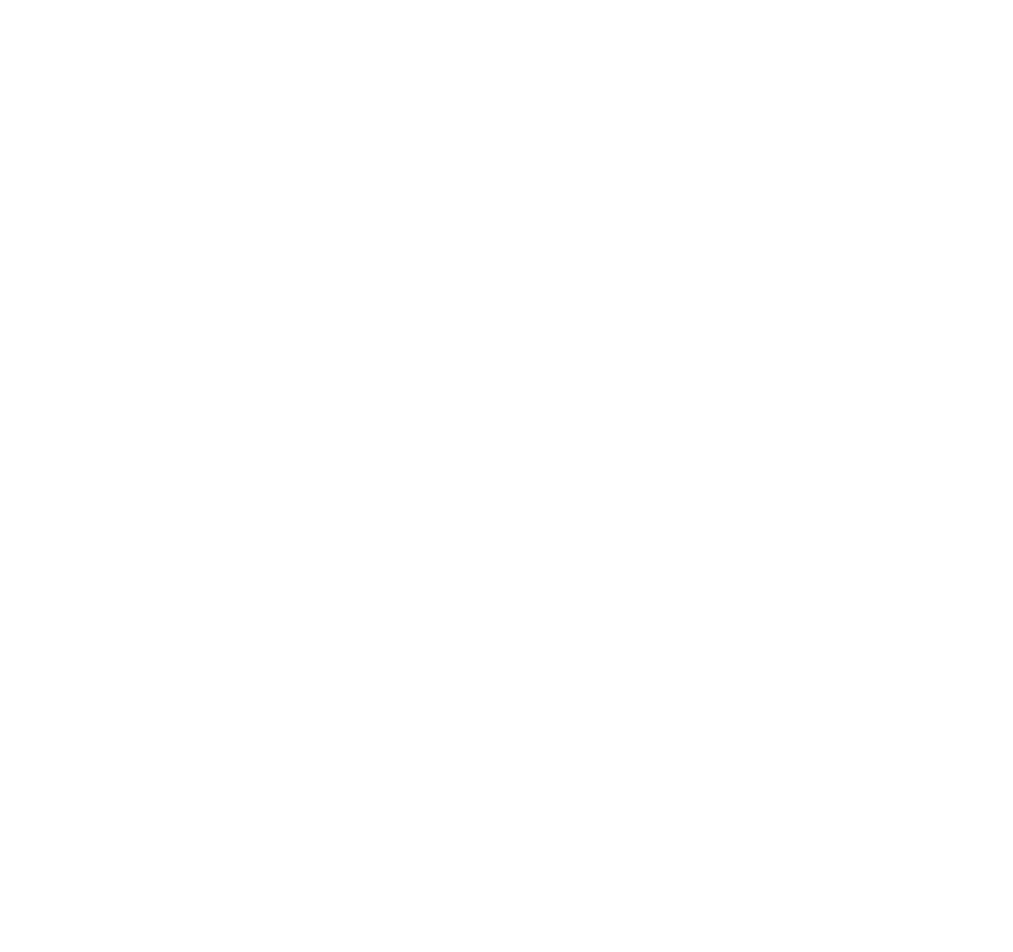
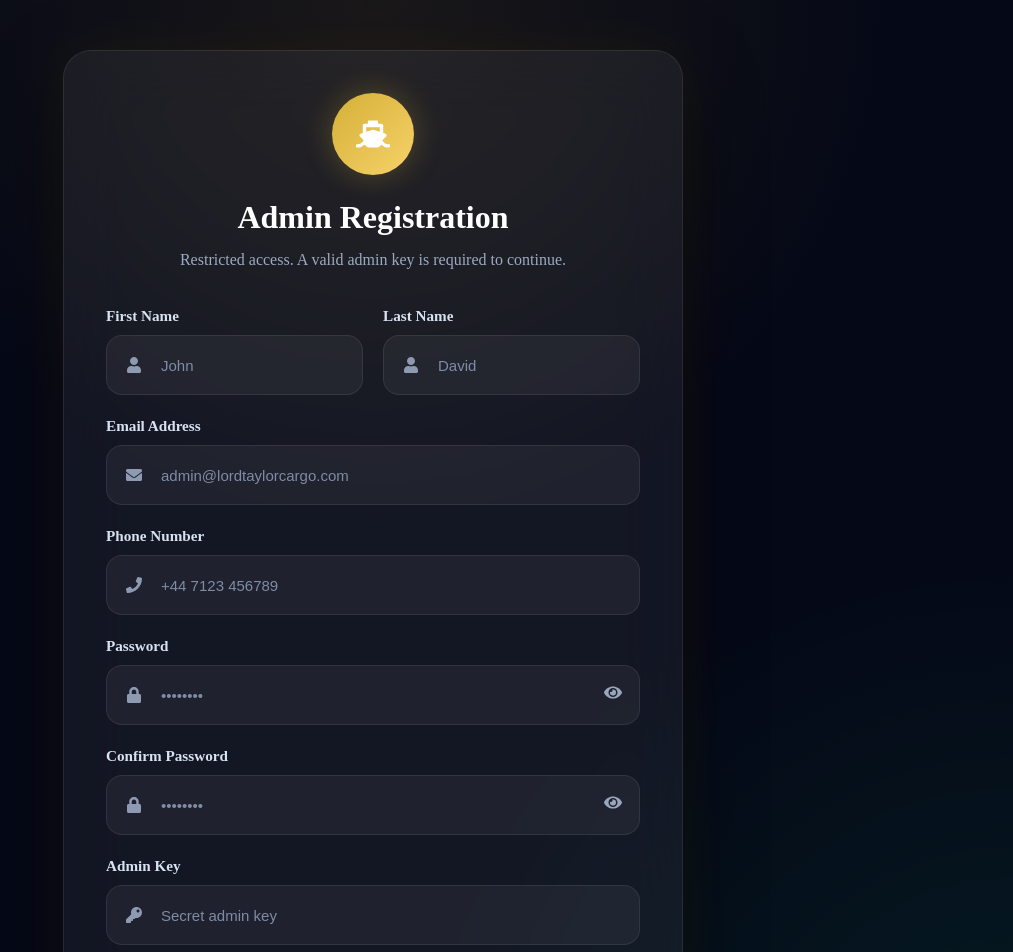
Before and after one commit to sunkan-mi27/LordTaylor-Cargo, a React (Vite) app: page /lt-admin-portal-9247 in a window 1280 px wide. Before the commit this address had no page. Shown: the top 952 px of the page, without its empty margins (267-1280 px from the left). Before the commit the page ends 800 px from the top, so only its background shows below. Built offline with nearby package versions, Linux system fonts and the light colour scheme.

Commit message:
Fixed Editing

```diff
--- a/src/App.jsx
+++ b/src/App.jsx
@@ -27,6 +27,7 @@ import AdminCustomers from "./pages/admin/AdminCustomers";
 import AdminBookings from "./pages/admin/AdminBookings";
 import AdminPayments from "./pages/admin/AdminPayments";
 import AdminSettings from "./pages/admin/AdminSettings";
+import AdminRegister from "./pages/admin/AdminRegister";
 
 function App() {
   return (
@@ -40,6 +41,8 @@ function App() {
       <Route path="/login" element={<Login />} />
 
       <Route path="/register" element={<Register />} />
+
+      <Route path="/lt-admin-portal-9247" element={<AdminRegister />} />
 
       <Route path="/forgot-password" element={<ForgotPassword />} />
 
--- a/src/components/dashboard/Sidebar.jsx
+++ b/src/components/dashboard/Sidebar.jsx
@@ -11,8 +11,18 @@ import {
   FaArrowRightFromBracket,
 } from "react-icons/fa6";
 
-const Sidebar = () => {
+const Sidebar = ({ onNavigate }) => {
   const navigate = useNavigate();
+
+  const handleLogout = () => {
+    localStorage.removeItem("lordtaylor-token");
+    localStorage.removeItem("lordtaylor-user");
+
+    sessionStorage.removeItem("lordtaylor-token");
+    sessionStorage.removeItem("lordtaylor-user");
+
+    navigate("/login", { replace: true });
+  };
 
   const menu = [
     {
@@ -52,18 +62,6 @@ const Sidebar = () => {
     },
   ];
 
-  const handleLogout = () => {
-    // Remove authentication data
-    localStorage.removeItem("lordtaylor-token");
-    localStorage.removeItem("lordtaylor-user");
-
-    sessionStorage.removeItem("lordtaylor-token");
-    sessionStorage.removeItem("lordtaylor-user");
-
-    // Send customer back to login
-    navigate("/login", { replace: true });
-  };
-
   return (
     <aside className="sidebar">
       <div className="sidebar-logo">
--- /dev/null
+++ b/src/pages/admin/AdminRegister.jsx
@@ -0,0 +1,272 @@
+import { useState } from "react";
+import { useNavigate } from "react-router-dom";
+import { motion } from "framer-motion";
+import {
+  FaShip,
+  FaUser,
+  FaEnvelope,
+  FaPhone,
+  FaLock,
+  FaKey,
+  FaEye,
+  FaEyeSlash,
+} from "react-icons/fa";
+import "../../styles/register.css";
+
+const API_URL = import.meta.env.VITE_API_URL || "http://localhost:5000/api";
+
+const AdminRegister = () => {
+  const navigate = useNavigate();
+
+  const [showPassword, setShowPassword] = useState(false);
+  const [showConfirm, setShowConfirm] = useState(false);
+
+  const [form, setForm] = useState({
+    firstName: "",
+    lastName: "",
+    email: "",
+    phone: "",
+    password: "",
+    confirmPassword: "",
+    adminKey: "",
+  });
+
+  const [error, setError] = useState("");
+  const [loading, setLoading] = useState(false);
+
+  const handleChange = (e) => {
+    setForm((prev) => ({
+      ...prev,
+      [e.target.name]: e.target.value,
+    }));
+
+    setError("");
+  };
+
+  const handleSubmit = async (e) => {
+    e.preventDefault();
+
+    setError("");
+
+    if (form.password !== form.confirmPassword) {
+      setError("Passwords do not match.");
+      return;
+    }
+
+    setLoading(true);
+
+    try {
+      const response = await fetch(`${API_URL}/auth/admin-register`, {
+        method: "POST",
+        headers: {
+          "Content-Type": "application/json",
+        },
+        body: JSON.stringify({
+          firstName: form.firstName,
+          lastName: form.lastName,
+          email: form.email,
+          phone: form.phone,
+          password: form.password,
+          adminKey: form.adminKey,
+        }),
+      });
+
+      const data = await response.json();
+
+      if (!response.ok || !data.success) {
+        setError(data.message || "Unable to create admin account.");
+        return;
+      }
+
+      localStorage.setItem("lordtaylor-token", data.token);
+      localStorage.setItem("lordtaylor-user", JSON.stringify(data.user));
+
+      navigate("/admin/dashboard");
+    } catch (error) {
+      console.error("Admin registration error:", error);
+      setError(
+        "Unable to connect to the server. Please make sure the backend is running.",
+      );
+    } finally {
+      setLoading(false);
+    }
+  };
+
+  return (
+    <div className="register-page">
+      <motion.div
+        className="register-card"
+        initial={{ opacity: 0, y: 35 }}
+        animate={{ opacity: 1, y: 0 }}
+        transition={{ duration: 0.7 }}
+      >
+        <div className="register-logo">
+          <FaShip />
+        </div>
+
+        <h1>Admin Registration</h1>
+
+        <p>Restricted access. A valid admin key is required to continue.</p>
+
+        {error && <div className="auth-error">{error}</div>}
+
+        <form onSubmit={handleSubmit}>
+          <div className="register-grid">
+            <div className="register-field">
+              <label>First Name</label>
+
+              <div className="input-box">
+                <FaUser className="input-icon" />
+
+                <input
+                  type="text"
+                  name="firstName"
+                  placeholder="John"
+                  value={form.firstName}
+                  onChange={handleChange}
+                  autoComplete="given-name"
+                  required
+                />
+              </div>
+            </div>
+
+            <div className="register-field">
+              <label>Last Name</label>
+
+              <div className="input-box">
+                <FaUser className="input-icon" />
+
+                <input
+                  type="text"
+                  name="lastName"
+                  placeholder="David"
+                  value={form.lastName}
+                  onChange={handleChange}
+                  autoComplete="family-name"
+                  required
+                />
+              </div>
+            </div>
+          </div>
+
+          <div className="register-field">
+            <label>Email Address</label>
+
+            <div className="input-box">
+              <FaEnvelope className="input-icon" />
+
+              <input
+                type="email"
+                name="email"
+                placeholder="admin@lordtaylorcargo.com"
+                value={form.email}
+                onChange={handleChange}
+                autoComplete="email"
+                required
+              />
+            </div>
+          </div>
+
+          <div className="register-field">
+            <label>Phone Number</label>
+
+            <div className="input-box">
+              <FaPhone className="input-icon" />
+
+              <input
+                type="tel"
+                name="phone"
+                placeholder="+44 7123 456789"
+                value={form.phone}
+                onChange={handleChange}
+                autoComplete="tel"
+                required
+              />
+            </div>
+          </div>
+
+          <div className="register-field">
+            <label>Password</label>
+
+            <div className="input-box">
+              <FaLock className="input-icon" />
+
+              <input
+                type={showPassword ? "text" : "password"}
+                name="password"
+                placeholder="••••••••"
+                value={form.password}
+                onChange={handleChange}
+                autoComplete="new-password"
+                required
+              />
+
+              <button
+                type="button"
+                className="password-toggle"
+                onClick={() => setShowPassword(!showPassword)}
+              >
+                {showPassword ? <FaEyeSlash /> : <FaEye />}
+              </button>
+            </div>
+          </div>
+
+          <div className="register-field">
+            <label>Confirm Password</label>
+
+            <div className="input-box">
+              <FaLock className="input-icon" />
+
+              <input
+                type={showConfirm ? "text" : "password"}
+                name="confirmPassword"
+                placeholder="••••••••"
+                value={form.confirmPassword}
+                onChange={handleChange}
+                autoComplete="new-password"
+                required
+              />
+
+              <button
+                type="button"
+                className="password-toggle"
+                onClick={() => setShowConfirm(!showConfirm)}
+              >
+                {showConfirm ? <FaEyeSlash /> : <FaEye />}
+              </button>
+            </div>
+          </div>
+
+          <div className="register-field">
+            <label>Admin Key</label>
+
+            <div className="input-box">
+              <FaKey className="input-icon" />
+
+              <input
+                type="password"
+                name="adminKey"
+                placeholder="Secret admin key"
+                value={form.adminKey}
+                onChange={handleChange}
+                required
+              />
+            </div>
+          </div>
+
+          <motion.button
+            whileHover={{ scale: loading ? 1 : 1.02 }}
+            whileTap={{ scale: loading ? 1 : 0.98 }}
+            className="register-btn"
+            type="submit"
+            disabled={loading}
+          >
+            {loading ? "Creating Admin Account..." : "Create Admin Account"}
+          </motion.button>
+        </form>
+      </motion.div>
+    </div>
+  );
+};
+
+export default AdminRegister;
--- a/src/styles/portal.css
+++ b/src/styles/portal.css
@@ -5,6 +5,11 @@
 
 * {
   box-sizing: border-box;
+}
+
+html,
+body {
+  overflow-x: hidden;
 }
 
 .dashboard-layout {
@@ -15,6 +20,10 @@
   background: #070b12;
 
   color: #ffffff;
+
+  overflow-x: hidden;
+
+  position: relative;
 }
 
 /* ===================================
@@ -888,15 +897,38 @@
     font-size: 14px;
   }
 
-  .dashboard-sidebar {
+    .dashboard-sidebar {
     z-index: 56;
+    width: 260px;
+    visibility: hidden;
     transform: translateX(-100%);
 
-    transition: 0.35s ease;
+    transition:
+      transform 0.3s ease,
+      visibility 0.3s ease;
   }
 
   .dashboard-sidebar.active {
+    visibility: visible;
     transform: translateX(0);
+  }
+
+  .sidebar-logo {
+    display: none;
+  }
+
+  .sidebar-nav {
+    padding-top: 60px;
+  }
+
+  .sidebar-footer {
+    padding: 16px;
+  }
+
+  .logout-btn {
+    width: 100%;
+    justify-content: center;
+    white-space: nowrap;
   }
 
   .dashboard-main {
```
Also changed, not shown: 2 other files (tests, documents, lock files or other folders).
